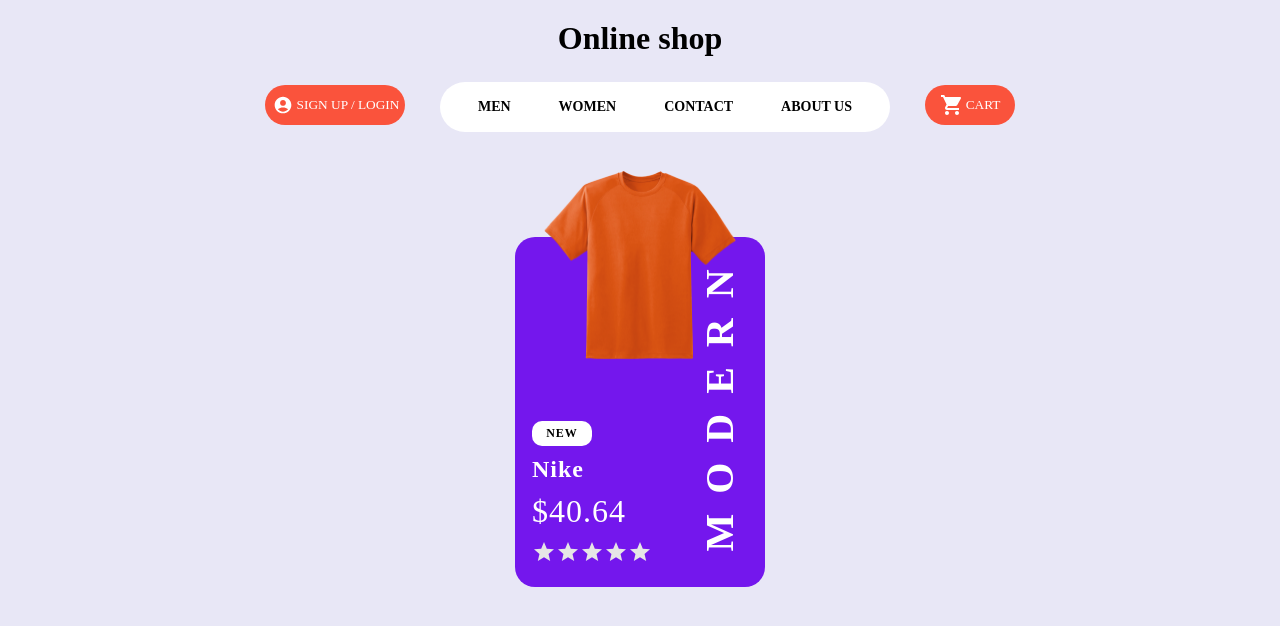
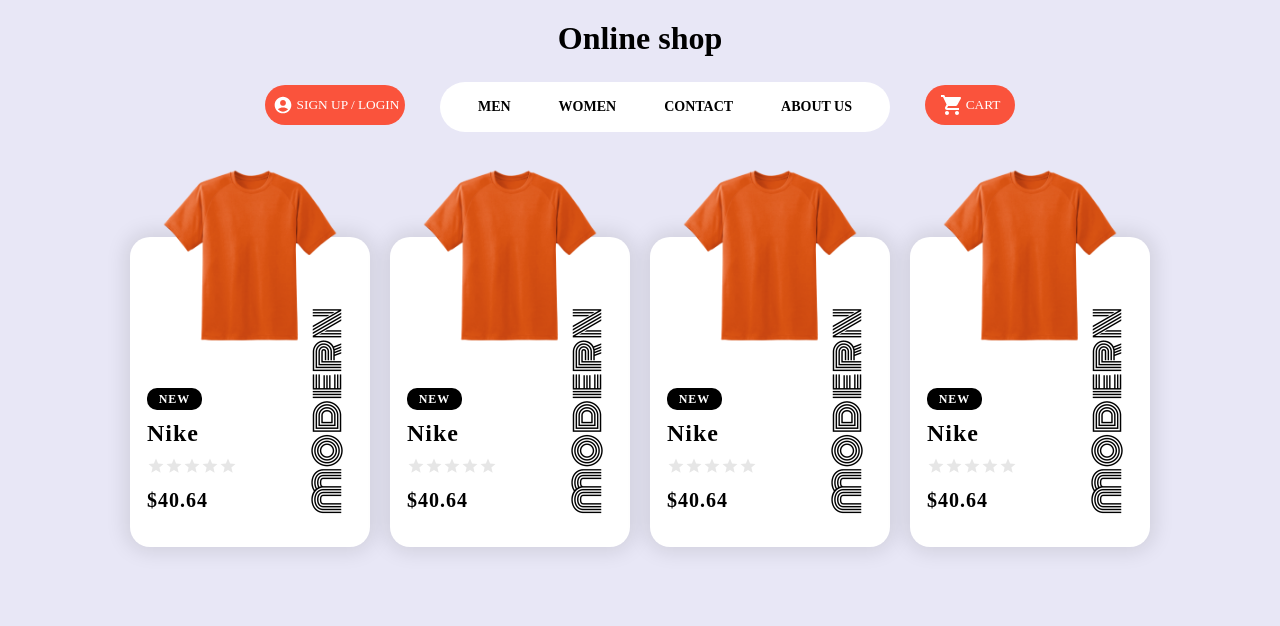
Before and after one commit to npouriaa/shopping-redux, a React (Vite) app: page / in a window 1280 px wide. Shown: the top 626 px of the page. Built offline with nearby package versions, Linux system fonts and the light colour scheme; no server answers; a web font is replaced by a local one.

Commit message:
designing cards and reduce codes

```diff
--- a/src/Components/AuthBtn.jsx
+++ b/src/Components/AuthBtn.jsx
@@ -1,21 +1,19 @@
-import React, { useRef } from "react";
-import { Link, useNavigate } from "react-router-dom";
+import React, {  useRef } from "react";
 import AccountCircleIcon from "@mui/icons-material/AccountCircle";
 import KeyboardArrowDownIcon from "@mui/icons-material/KeyboardArrowDown";
 import LogoutIcon from "@mui/icons-material/Logout";
 import { useSelector } from "react-redux";
 import { signOut } from "firebase/auth";
 import { auth } from "../firebase";
+import Button from "./Button";
 
 const AuthBtn = () => {
   const arrowIconRef = useRef();
   const currentUser = useSelector((state) => state.auth.currentUser);
-  const navigate = useNavigate();
   const subMenuRef = useRef();
 
   const signOutUser = () => {
     signOut(auth);
-    navigate("/login");
   };
 
   const accountBtnHandler = () => {
@@ -26,42 +24,38 @@
   return (
     <>
       {!currentUser ? (
-        <Link className="link" to="/sign-up">
-          <button className="auth-btn btn">
-            <span></span>
-            <div className="text-layer">
-              <AccountCircleIcon className="icon" />
-              sign up / login
-            </div>
-          </button>
-        </Link>
+        <Button
+          route={"/login"}
+          type={"auth-btn"}
+          icon={<AccountCircleIcon className="icon" />}
+          text={"sign up / login"}
+        />
       ) : (
         <div className="account-btn-con">
-          <button
-            onClick={() => accountBtnHandler()}
-            className="account-btn btn"
-          >
-            <span className="acc-btn-color-layer"></span>
-            <div className="text-layer">
-              <AccountCircleIcon className="icon" />
-              account
+          <Button
+            route={""}
+            type={"account-btn"}
+            icon={<AccountCircleIcon className="icon" />}
+            arrowIcon={
               <KeyboardArrowDownIcon
                 ref={arrowIconRef}
                 className="icon rotate"
               />
-            </div>
-          </button>
+            }
+            text={"account"}
+            onClick={accountBtnHandler}
+          />
           <div ref={subMenuRef} className="submenu hideSubMenu">
             <p>Email :</p>
             <p>{currentUser.email}</p>
             <div className="signout-btn-con">
-              <button onClick={() => signOutUser()} className="signout-btn btn">
-                <span className=""></span>
-                <div className="text-layer">
-                  <LogoutIcon className="icon" />
-                  sign out
-                </div>
-              </button>
+              <Button
+                route={""}
+                type={"signout-btn"}
+                icon={<LogoutIcon className="icon" />}
+                text={"sign out"}
+                onClick={signOutUser}
+              />
             </div>
           </div>
         </div>
--- /dev/null
+++ b/src/Components/Button.jsx
@@ -0,0 +1,20 @@
+import React from "react";
+import "../scss/button.scss";
+import { Link } from "react-router-dom";
+
+const Button = ({ route, type, icon, arrowIcon, text, onClick }) => {
+  return (
+    <Link to={route}>
+      <button onClick={onClick} className={`${type} btn`}>
+        <span></span>
+        <div className="text-layer">
+          {icon}
+          {text}
+          {arrowIcon}
+        </div>
+      </button>
+    </Link>
+  );
+};
+
+export default Button;
--- a/src/Components/Card.jsx
+++ b/src/Components/Card.jsx
@@ -1,35 +1,34 @@
-import React from "react";
+import React, { useState } from "react";
 import "../scss/card.scss";
 import tshirt from "../assets/images/tshirt.png";
+import modern from '../assets/images/modern.png'
 import Rating from "@mui/material/Rating";
 import StarIcon from "@mui/icons-material/Star";
-import { useDispatch, useSelector } from "react-redux";
-import { ratingAction } from "../redux/ratingSlice";
 
 const Card = () => {
-  const { rating } = useSelector((state) => state.rating);
-  const dispatch = useDispatch();
+  const [rating , setRating] = useState(0)
 
   return (
-    <div className="cart">
-      <img src={tshirt} alt="" />
-      <h1 className="modern">modern</h1>
+    <div className="card">
+      <img className="product-image" src={tshirt} alt="" />
+      <img src={modern} className="modern" alt="" />
       <div className="details">
         <div className="new-badge">NEW</div>
         <h2>Nike</h2>
-        <h1 className="price">$40.64</h1>
         <div className="rating">
           <Rating
             onChange={(event, newValue) => {
-              dispatch(ratingAction.setRating(newValue));
+              setRating(newValue);
             }}
             value={rating}
             max={5}
             precision={0.5}
-            emptyIcon={<StarIcon style={{ color: "#e6e6e6" }} />}
-            icon={<StarIcon style={{ color: "#ffc107" }} />}
+            emptyIcon={<StarIcon className="empty-star star-icon" />}
+            icon={<StarIcon className="full-star star-icon" />}
           />
         </div>
+        <h1 className="price">$40.64</h1>
+
       </div>
     </div>
   );
--- a/src/Components/Cards.jsx
+++ b/src/Components/Cards.jsx
@@ -4,7 +4,10 @@
 
 const Cards = () => {
   return (
-    <div className='carts-con'>
+    <div className='cards-con'>
+        <Card/>
+        <Card/>
+        <Card/>
         <Card/>
     </div>
   )
--- a/src/Components/NavBar.jsx
+++ b/src/Components/NavBar.jsx
@@ -3,6 +3,7 @@
 import { Link } from "react-router-dom";
 import ShoppingCartIcon from "@mui/icons-material/ShoppingCart";
 import AuthBtn from "./AuthBtn";
+import Button from "./Button";
 
 const NavBar = () => {
   const hamburgerMenuRef = useRef();
@@ -10,7 +11,7 @@
     <>
       <nav>
         <div className="wide-items-con">
-          <AuthBtn/>
+          <AuthBtn />
           <ul className="menu-items">
             <Link className="link">
               <li>
@@ -45,18 +46,15 @@
               </li>
             </Link>
           </ul>
-          <Link>
-            <button className="cart-btn btn">
-              <span></span>
-              <div className="text-layer">
-                <ShoppingCartIcon className="cart-icon" />
-                cart
-              </div>
-            </button>
-          </Link>
+          <Button
+            route={""}
+            type={"cart-btn"}
+            icon={<ShoppingCartIcon className="cart-icon" />}
+            text={"cart"}
+          />
         </div>
         <div className="narrow-items-con">
-          <AuthBtn/>
+          <AuthBtn />
           <button className="hamburger-menu-btn">
             <div className="menu-icon">
               <input
--- a/src/redux/ratingSlice.jsx
+++ /dev/null
@@ -1,14 +0,0 @@
-import { createSlice } from "@reduxjs/toolkit";
-
-const ratingSlice = createSlice({
-  name: "rating",
-  initialState: { rating: 0 },
-  reducers: {
-    setRating(state, action) {
-      state.rating = action.payload;
-    },
-  },
-});
-
-export const ratingAction = ratingSlice.actions;
-export default ratingSlice.reducer;
--- a/src/redux/store.jsx
+++ b/src/redux/store.jsx
@@ -2,14 +2,12 @@
 import authReducer from "./authSlice";
 import loaderReducer from "./loaderSlice";
 import notificationReducer from "./notificationSlice";
-import ratingReducer from "./ratingSlice";
 
 const store = configureStore({
   reducer: {
     auth: authReducer,
     loader: loaderReducer,
     notification: notificationReducer,
-    rating: ratingReducer,
   },
   middleware: (getDefaultMiddleware) =>
     getDefaultMiddleware({
--- /dev/null
+++ b/src/scss/button.scss
@@ -0,0 +1,38 @@
+@import "../scss/mixin.scss";
+@import "../scss/variables.scss";
+
+.btn {
+  @include btn-style;
+  height: 40px;
+  position: relative;
+  border-radius: 20px;
+  color: $primary-color-white;
+  text-transform: uppercase;
+  background-color: $orange-color;
+  overflow: hidden;
+  .icon {
+    transition: all $transition-duration;
+    height: 20px;
+  }
+  .text-layer {
+    width: 100%;
+    height: 100%;
+    top: 0;
+    position: absolute;
+    @include d-flex(center, center);
+    gap: 2px;
+    z-index: 20;
+  }
+
+  span {
+    left: -140px;
+    width: 100%;
+    height: 100%;
+    transition: all $transition-duration;
+    position: absolute;
+    top: 0;
+    z-index: 10;
+    border-radius: 20px;
+    background-color: $purple-color;
+  }
+}
--- a/src/scss/card.scss
+++ b/src/scss/card.scss
@@ -1,29 +1,27 @@
 @import "./variables.scss";
 @import "./mixin.scss";
 
-.cart {
+.card {
+  box-shadow: 0 0 20px 5px rgba(0, 0, 0, 0.1);
   padding: 10px;
-  width: 250px;
-  height: 350px;
-  background-color: #7417ed;
+  width: 240px;
+  height: 310px;
+  background-color: #fff;
   border-radius: 20px;
   position: relative;
   @include d-flex(end, center);
   flex-direction: column;
-  img {
+  .product-image {
     position: absolute;
     top: -70px;
-    width: 200px;
+    width: 180px;
   }
 
   .modern {
     position: absolute;
-    text-transform: uppercase;
-    letter-spacing: 20px;
-    font-size: 40px;
-    color: #fff;
+    height: 100px;
     transform: rotate(-90deg);
-    right: -105px;
+    right: -230px;
     top: 40%;
   }
 
@@ -31,24 +29,35 @@
     @include d-flex(center, start);
     flex-direction: column;
     width: 100%;
-    height: 50%;
+    height: 60%;
     padding: 7px;
-    color: $primary-color-white;
+    color: $primary-color-black;
     letter-spacing: 1px;
     gap: 10px;
+
+    .star-icon {
+      font-size: 18px;
+    }
+
+    .empty-star {
+      color: #e6e6e6;
+    }
+    .full-star {
+      color: #ffc107;
+    }
     .new-badge {
-      background-color: $primary-color-white;
-      color: $primary-color-black;
-      width: 60px;
-      height: 25px;
+      background-color: $primary-color-black;
+      color: $primary-color-white;
+      width: 55px;
+      height: 22px;
       font-size: 12px;
       border-radius: 10px;
       font-weight: 900;
       @include d-flex(center, center);
     }
-    .price{
-        font-weight: 400;
+    .price {
+      font-size: 20px;
+      font-weight: 800;
     }
   }
-
 }
--- a/src/scss/cards.scss
+++ b/src/scss/cards.scss
@@ -1,9 +1,21 @@
-@import './variables.scss';
-@import './mixin.scss';
+@import "./variables.scss";
+@import "./mixin.scss";
 
-.carts-con{
-    width: 1000px;
-    @include d-flex(center , center);
-    padding: 45px;
-    margin-top: 30px;
+.cards-con {
+  flex-wrap: wrap;
+  @include d-flex(center, center);
+  padding: 45px 0;
+  margin-top: 30px;
 }
+
+@include responsive(360px) {
+  .cards-con {
+    gap: 100px;
+  }
+}
+
+@include responsive(941px) {
+  .cards-con {
+    gap: 20px;
+  }
+}
--- a/src/scss/navbar.scss
+++ b/src/scss/navbar.scss
@@ -135,41 +135,6 @@
   .auth-btn {
     width: 140px;
   }
-  .btn {
-    @include btn-style;
-    height: 40px;
-    position: relative;
-    border-radius: 20px;
-    color: $primary-color-white;
-    text-transform: uppercase;
-    background-color: $orange-color;
-    overflow: hidden;
-    .icon {
-      transition: all $transition-duration;
-      height: 20px;
-    }
-    .text-layer {
-      width: 100%;
-      height: 100%;
-      top: 0;
-      position: absolute;
-      @include d-flex(center, center);
-      gap: 2px;
-      z-index: 20;
-    }
-
-    span {
-      left: -140px;
-      width: 100%;
-      height: 100%;
-      transition: all $transition-duration;
-      position: absolute;
-      top: 0;
-      z-index: 10;
-      border-radius: 20px;
-      background-color: $purple-color;
-    }
-  }
 
   .account-btn-con {
     position: relative;
@@ -180,6 +145,7 @@
       width: 120px;
     }
     .submenu {
+      z-index: 20;
       background-color: $primary-color-white;
       position: absolute;
       justify-content: center;
@@ -211,7 +177,7 @@
   width: 100vw;
   height: 100vh;
   bottom: 0;
-  position: absolute;
+  position: fixed;
   background-color: $purple-color;
   transition: all $transition-duration;
   overflow: hidden;
```
Also changed, not shown: src/assets/images/modern.png (added).
